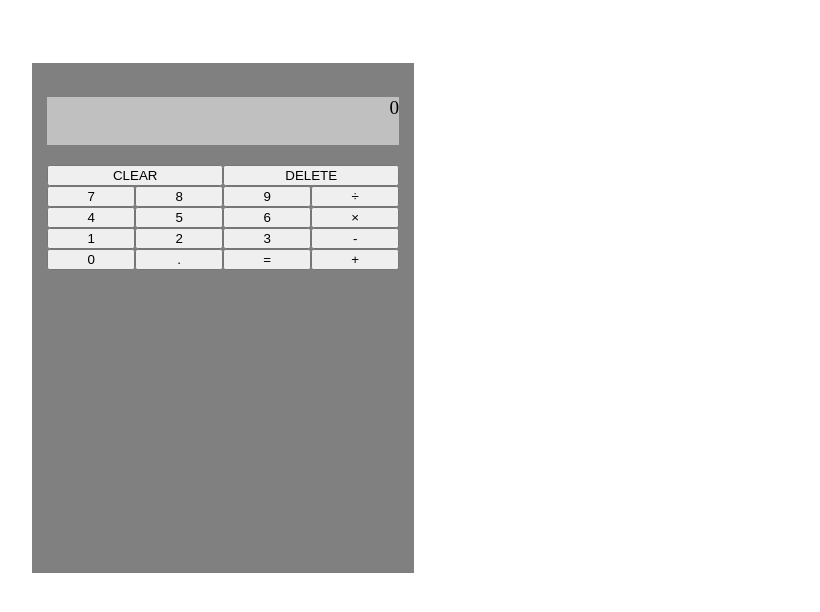
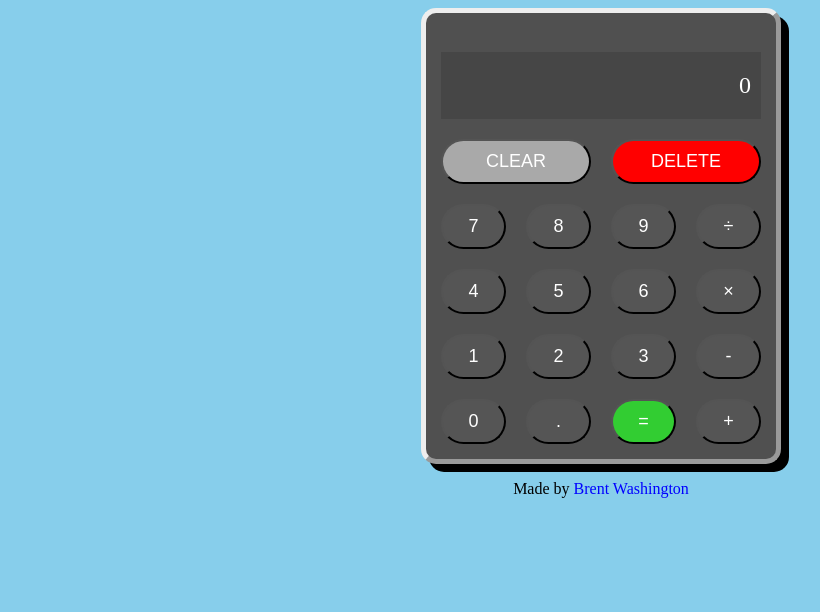
Before and after one commit to BrentWashington/calculator, a plain HTML site: page index.html in a window 1280 px wide. Shown: the whole page, without its empty margins (39-859 px from the left). Drawn offline with Linux system fonts and the light colour scheme.

Commit message:
Finish project

```diff
--- a/calculator.js
+++ b/calculator.js
@@ -46,5 +46,9 @@ deleteButton.addEventListener("click", () => {
 
 // Displays the operands on the screen
 function updateScreen(value) {
-    screen.textContent = value;
+    if (displayValue == "") {
+        screen.textContent = 0;
+    } else {
+        screen.textContent = value;
+    }
 }
--- a/index.html
+++ b/index.html
@@ -37,6 +37,7 @@
             <button class="numbers" id="decimal-button" value=".">.</button>
         </div>
     </div>
+    <p id="credit">Made by <a href="https://github.com/BrentWashington">Brent Washington</a></p>
 
     <script src="calculator.js"></script>
 </body>
--- a/style.css
+++ b/style.css
@@ -1,20 +1,59 @@
+body {
+    background-color: skyblue;
+}
+
+#credit {
+    text-align: center;
+}
+
+a {
+    text-decoration: none;
+    color: blue;
+    transition: font-size 1s;
+}
+
+a:hover {
+    color: white;
+    font-size: larger;
+}
+
 #calculator-body {
-    background-color: gray;
+    display: block;
+    background-color: rgba(80, 80, 80, 1);
+    border-style: outset;
+    border-radius: 15px;
+    border-width: 5px;
+    box-shadow: 8px 8px;
     padding: 15px;
-    margin: 5%;
-    width: 22rem;
-    height: 30rem;
+    margin: auto;
+    width: 20rem;
 }
 
 #calculator-screen {
-    background-color: silver;
+    display: flex;
+    background-color: rgba(70, 70, 70, 1);
+    color: white;
     font-size: larger;
-    text-align: end;
-    height: 3rem;
+    align-items: center;
+    justify-content: right;
+    padding: 20px 10px;
+    margin-bottom: 0;
+    font-size: x-large;
+
+}
+
+button {
+    background-color: rgba(85, 85, 85, 1);
+    border-color: black;
+    border-radius: 25px;
+    color: white;
+    height: 45px;
+    font-size: large;
 }
 
 #buttons-group {
     display: grid;
+    gap: 20px;
     grid-template-columns: repeat(4, 1fr);
     grid-template-areas:
         "screen screen screen screen"
@@ -31,10 +70,12 @@
 
 #clear-button {
     grid-area: clear;
+    background-color: darkgray;
 }
 
 #delete-button {
     grid-area: delete;
+    background-color: red;
 }
 
 #decimal-button {
@@ -99,4 +140,5 @@
 
 #equals-button {
     grid-area: equals;
+    background-color:limegreen;
 }
```
Lines whose indentation alone changed are shown as unchanged.
